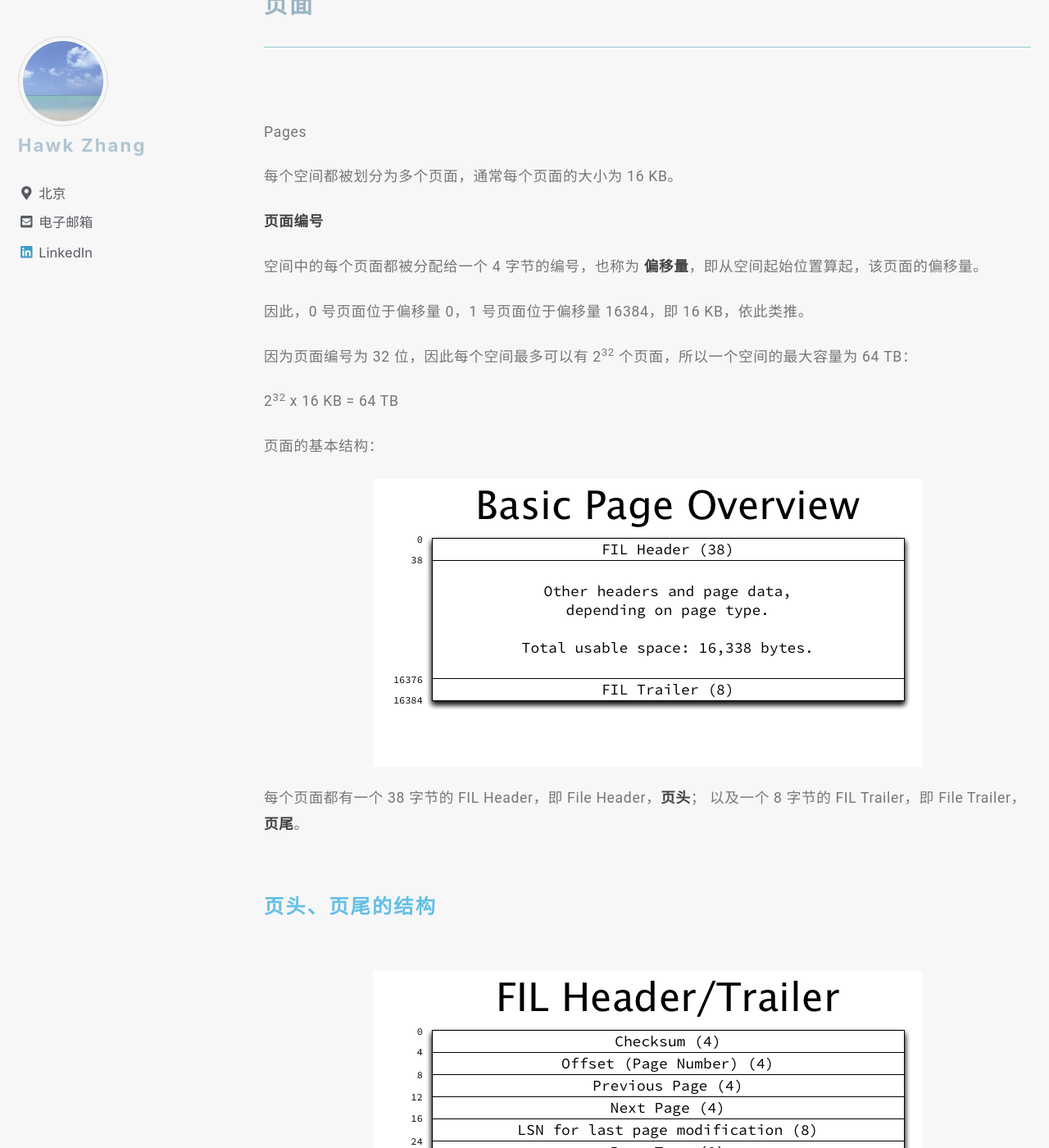
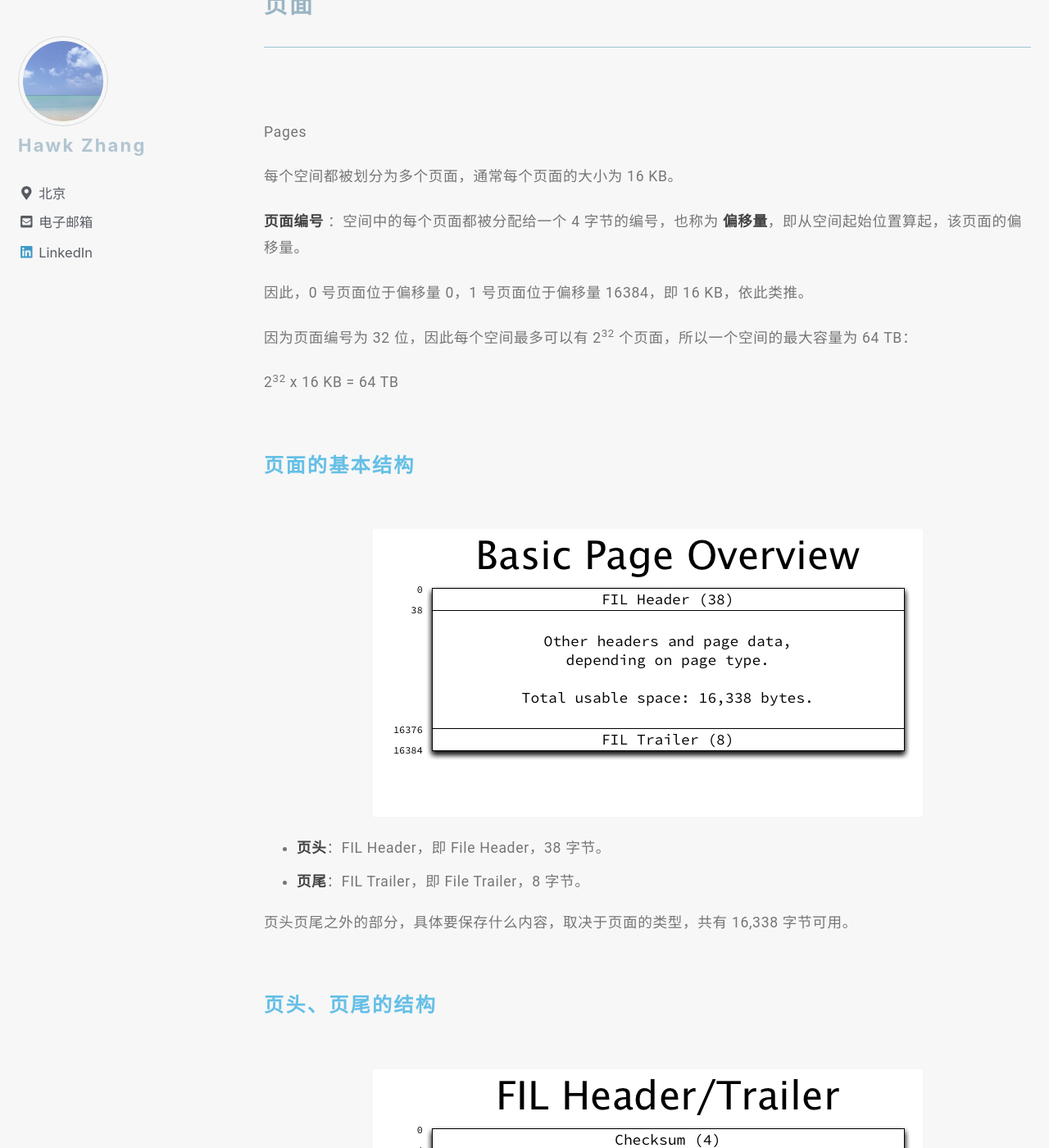
Before and after one commit to narru888/linotes_note, a Jekyll site: the page built from _posts/mysql/2016-04-01-innodb.struc.md, in a window 1280 px wide and 1400 px high, scrolled down 5130 px. Shown: the whole window at 82% size. Built offline with Jekyll 4.4.1, drawn with Linux system fonts in a browser that asks for light colours; nearby versions of some CDN libraries; a script that is not in the unit is left out.

Commit message:
update on 2018-08-21 11:00:01 CST

```diff
--- a/_posts/mysql/2016-04-01-innodb.struc.md
+++ b/_posts/mysql/2016-04-01-innodb.struc.md
@@ -203,9 +203,7 @@ Pages
 每个空间都被划分为多个页面，通常每个页面的大小为 16 KB。
 
 
-**页面编号**
-
-空间中的每个页面都被分配给一个 4 字节的编号，也称为 **偏移量**，即从空间起始位置算起，该页面的偏移量。
+**页面编号** ：空间中的每个页面都被分配给一个 4 字节的编号，也称为 **偏移量**，即从空间起始位置算起，该页面的偏移量。
 
 因此，0 号页面位于偏移量 0，1 号页面位于偏移量 16384，即 16 KB，依此类推。
 
@@ -213,11 +211,17 @@ Pages
 
 2<sup>32</sup> x 16 KB = 64 TB
 
-页面的基本结构：
+
+
+
+#### 页面的基本结构
 
 ![image-center](/assets/images/Basic_Page_Overview.png){: .align-center}
 
-每个页面都有一个 38 字节的 FIL Header，即 File Header，**页头**； 以及一个 8 字节的 FIL Trailer，即 File Trailer，**页尾**。
+* **页头**：FIL Header，即 File Header，38 字节。
+* **页尾**：FIL Trailer，即 File Trailer，8 字节。
+
+页头页尾之外的部分，具体要保存什么内容，取决于页面的类型，共有 16,338 字节可用。
 
 
 
```
